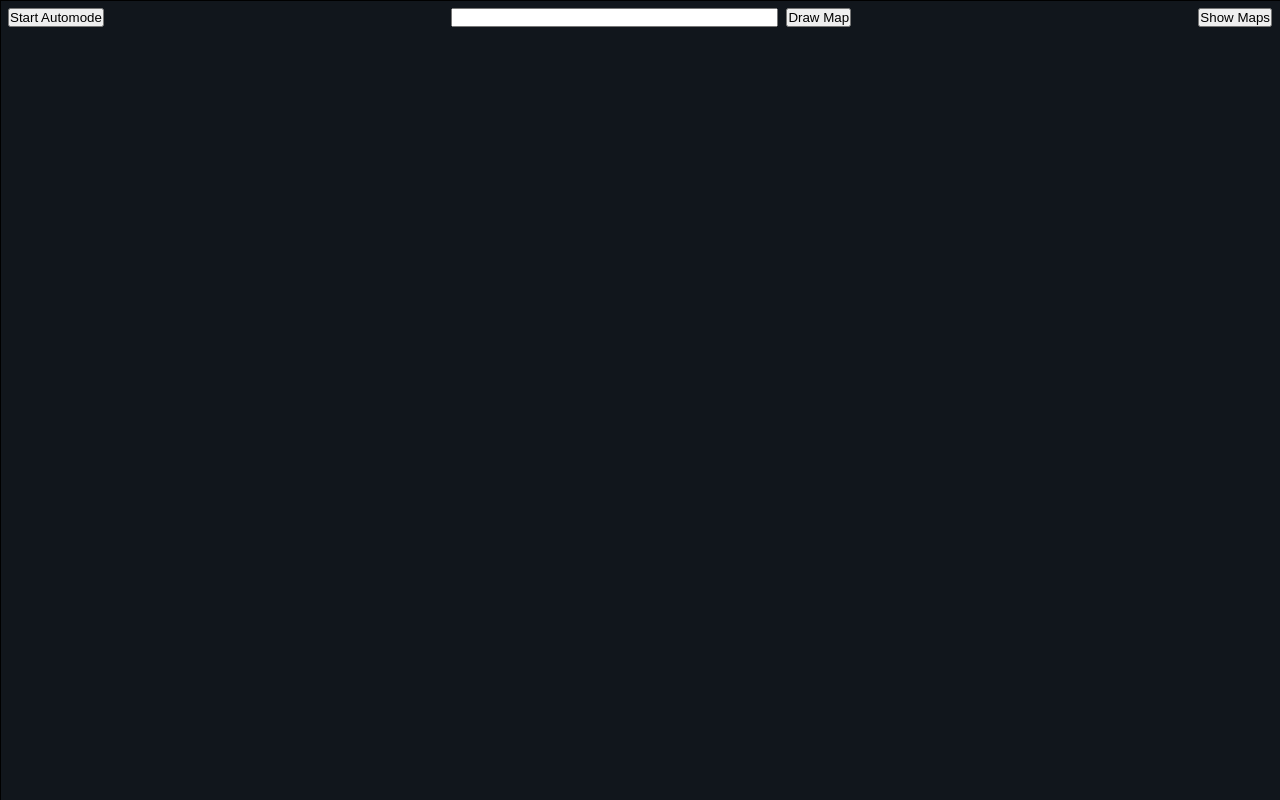
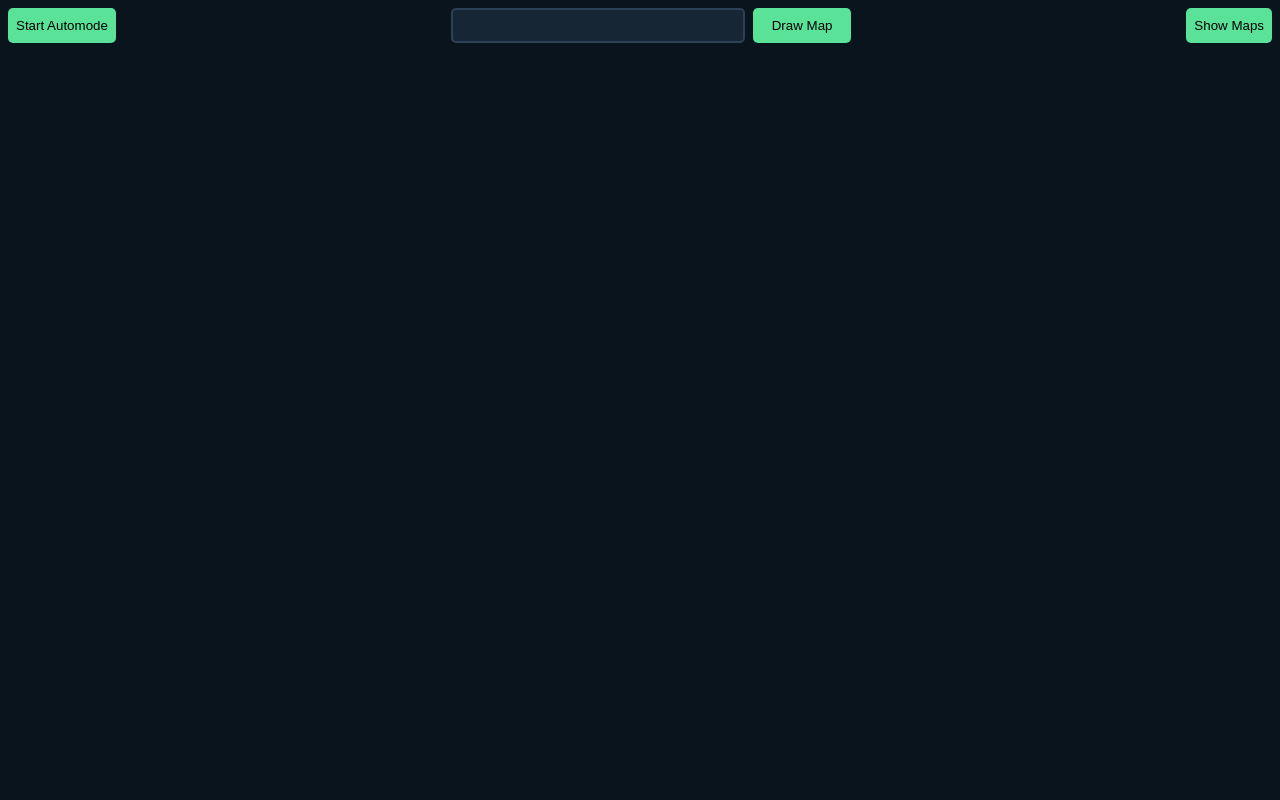
Before and after one commit to noahsterner/coordinate-data, a SvelteKit app in the folder app/: page / in a window 1280 px wide. Built offline with nearby package versions, Linux system fonts and the light colour scheme; no server answers.

Commit message:
feat(app): add styling

```diff
--- a/app/src/app.css
+++ b/app/src/app.css
@@ -1,12 +1,42 @@
 :root {
+    --clr-green-500: #5BE299;
 
+
+    --clr-dark-100: #000000;
+
+
+    --clr-dark-400: #030F15;
+    --clr-dark-500: #0A141D;
+    --clr-dark-600: #0F1A26;
+    --clr-dark-700: #192737;
+    --clr-dark-800: #172635;
+    --clr-dark-900: #2C4156;
+
+
+    --clr-blue-500: #AFC5D8;
+
+
+    --primary-500: var(--clr-green-500);
+    --on-primary-500: var(--clr-dark-100);
+
+
+    --surface-400: var(--clr-dark-400);
+    --surface-500: var(--clr-dark-500);
+    --surface-600: var(--clr-dark-600);
+    --surface-700: var(--clr-dark-700);
+    --surface-800: var(--clr-dark-800);
+    --surface-900: var(--clr-dark-900);
+
+
+    --on-surface-500: var(--clr-blue-500);
 }
 
 *, html {
         margin: 0; padding: 0;
         box-sizing: border-box;
+        background-color: var(--surface-500);
 }
 
 body {
-        color: white;
+        color: var(--on-surface-500);
 }
--- /dev/null
+++ b/app/src/components/Basic/Button.svelte
@@ -0,0 +1,34 @@
+<script lang="ts">
+    import type { Snippet } from "svelte";
+    import type { HTMLButtonAttributes } from "svelte/elements";
+
+    type Variant = "filled" | "outlined";
+
+
+    type ButtonProps = HTMLButtonAttributes & {
+        children?: Snippet;
+        variant?: Variant;
+    };
+
+    let { children, variant = "filled", ...rest }: ButtonProps = $props()
+</script>
+
+<button
+    class={`button button-${variant}`}
+    {...rest}
+>
+    {@render children?.()}
+</button>
+
+<style>
+    button {
+        padding: 8px;
+        border: none;
+        border-radius: 5px;
+        color: var(--on-primary-500);
+    }
+
+    .button-filled {
+        background-color: var(--primary-500);
+    }
+</style>
--- /dev/null
+++ b/app/src/components/Basic/Input.svelte
@@ -0,0 +1,32 @@
+<script lang="ts">
+    import type { Snippet } from "svelte";
+    import type { HTMLInputAttributes } from "svelte/elements";
+
+    type Variant = "filled" | "outlined";
+
+
+    type ButtonProps = HTMLInputAttributes & {
+        variant?: Variant;
+    };
+
+    let { children, variant = "filled", ...rest }: ButtonProps = $props()
+</script>
+
+<input
+    class={`input input-${variant}`}
+    {...rest}
+/>
+
+<style>
+    input {
+        outline: none;
+        padding: 8px;
+        border: 2px solid var(--surface-900);
+        border-radius: 5px;
+        color: var(--on-surface-500);
+    }
+
+    .input-filled {
+        background-color: var(--surface-800);
+    }
+</style>
--- a/app/src/components/List.svelte
+++ b/app/src/components/List.svelte
@@ -45,7 +45,7 @@
 <style>
     ul {
         position: absolute;
-        top: 40px; right: 0;
+        top: 60px; right: 0;
 
         width: fit-content;
         height: 90vh;
--- a/app/src/components/Map/Canvas.svelte
+++ b/app/src/components/Map/Canvas.svelte
@@ -63,9 +63,3 @@
 <canvas bind:this={canvas}>
 
 </canvas>
-
-<style>
-    canvas {
-        border: 1px solid black;
-    }
-</style>
--- a/app/src/components/Map/canvas.svelte.ts
+++ b/app/src/components/Map/canvas.svelte.ts
@@ -24,7 +24,7 @@ export default class CanvasController {
     }
 
     background() {
-        this.canvas.style.background = "#11161C"
+        this.canvas.style.background = "#0A141D"
     }
 
     render(camera: Camera, path: Vector[]) {
@@ -49,7 +49,7 @@ export default class CanvasController {
             camera.y - vector_next.y * camera.scale,
         );
         this.ctx.lineTo(camera.x + vector.x * camera.scale, camera.y - vector.y * camera.scale);
-        this.ctx.strokeStyle = "#5BE299";
+        this.ctx.strokeStyle = "#5BE299"
     }
 
 }
--- a/app/src/routes/+page.svelte
+++ b/app/src/routes/+page.svelte
@@ -5,6 +5,8 @@
 
     import List from "../components/List.svelte";
     import Map from "../components/Map/Map.svelte";
+    import Button from "../components/Basic/Button.svelte";
+    import Input from "../components/Basic/Input.svelte";
 
     let path = $state([]);
     let robot_mode = $state(0);
@@ -112,15 +114,15 @@
 
 <main class="main">
     <div class="topbar">
-        <button onclick={toggle_automode}>Start Automode</button>
+        <Button onclick={toggle_automode}>Start Automode</Button>
 
 
         <form id="form" action="/api/coordinates" method="GET" onsubmit={submit_event}>
-            <input type="text" name="mapId" id="">
-            <button>Draw Map</button>
+            <Input type="text" name="mapId" id="" />
+            <Button>Draw Map</Button>
         </form>
 
-        <button onclick={toggle_list}>Show Maps</button>
+        <Button onclick={toggle_list}>Show Maps</Button>
 
     </div>
     <Map path={path} robot_mode={robot_mode}></Map>
@@ -130,6 +132,9 @@
         </div>
     </div>
     <List robot_mode={robot_mode} visible={show_list}/>
+    <div>
+
+    </div>
 </main>
 
 <style>
@@ -146,17 +151,16 @@
         width: 100%;
 
         justify-content: space-between;
+        gap: 16px;
         padding: 8px;
 
         form {
-            display: flex;
+            display: grid;
+            grid-template-columns: 3fr 1fr;
             gap: 8px;
 
-            width: 400px;
-
-            input {
-                flex-grow: 2;
-            }
+            max-width: 400px;
+            width: 400%;
         }
     }
 </style>
```
